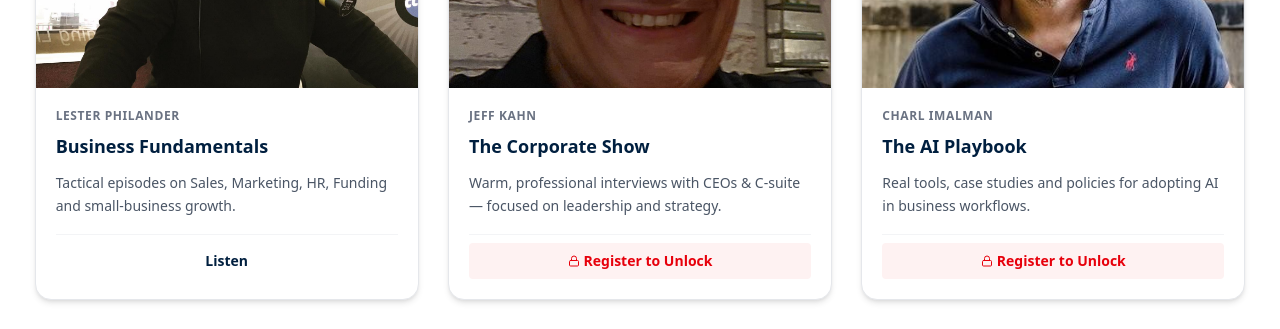
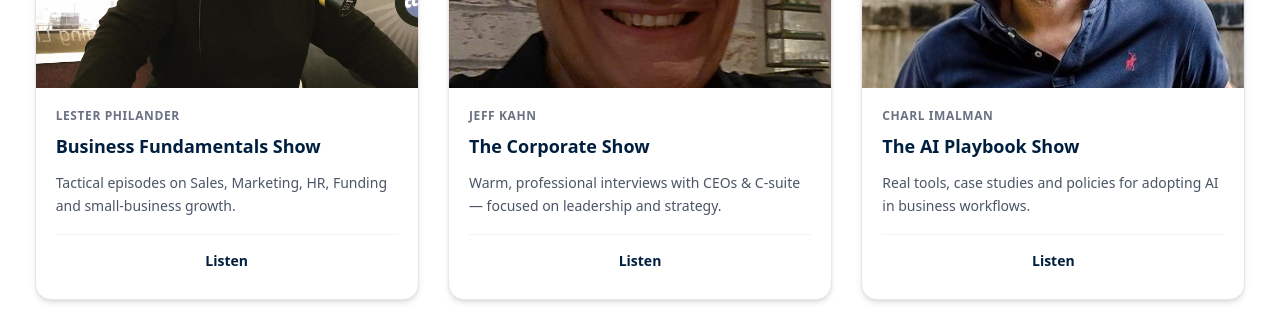
Before and after one commit to Afika-1/corp-radio, a React (Vite) app: page / in a window 1280 px wide. Shown: the part 1220-1549 px from the top of the page. Built offline with nearby package versions, Linux system fonts and the light colour scheme.

Commit message:
thumbnail for the intro video added

```diff
--- a/src/components/CorpRadio.jsx
+++ b/src/components/CorpRadio.jsx
@@ -7,6 +7,8 @@ import businessShow from "../assets/Lester.jpg";
 import jeffKahn from "../assets/Jeff Kahn.jpeg";
 import charlImage from "../assets/charl1.jpeg";
 import heroBg from "../assets/hero.jpeg";
+import intro from "../assets/intro.png";
+
 import introVideo from "../assets/The Business Fundamentals Show Intro.mp4";
 // import fundamentalsPreview from "../assets/fundamentals-preview.mp4";
 import corporatePreview from "../assets/Jeff Kahn - Corporate Show Intro.mp4";
@@ -195,7 +197,7 @@ export default function CorpRadio() {
   const shows = [
     {
       id: "fundamentals",
-      title: "Business Fundamentals",
+      title: "Business Fundamentals Show",
       host: "Lester Philander",
       desc: "Tactical episodes on Sales, Marketing, HR, Funding and small-business growth.",
       img: businessShow,
@@ -228,7 +230,7 @@ export default function CorpRadio() {
 
     {
       id: "ai",
-      title: "The AI Playbook",
+      title: "The AI Playbook Show",
       host: "Charl Imalman",
       desc: "Real tools, case studies and policies for adopting AI in business workflows.",
       img: charlImage,
@@ -1962,7 +1964,7 @@ export default function CorpRadio() {
       </p>
     </div>
 
-          {/* Centered grid - simpler approach */}
+    {/* Centered grid */}
     <div className="grid sm:grid-cols-2 lg:grid-cols-3 gap-6 justify-items-center">
       {shows.map((s) => (
         <article
@@ -1999,7 +2001,7 @@ export default function CorpRadio() {
               {s.desc}
             </p>
             <div className="flex items-center gap-2 pt-2 border-t border-gray-100">
-                    {s.isPublic || isAuthenticated ? (
+              {/* Listen button is ALWAYS accessible - shows preview video */}
               <button
                 onClick={() => {
                   setSelectedShow(s);
@@ -2009,15 +2011,6 @@ export default function CorpRadio() {
               >
                 Listen
               </button>
-                    ) : (
-                      <button
-                        onClick={() => openAuthModal('register')}
-                        className="flex-1 cursor-pointer text-sm font-semibold bg-red-50 text-red-600 hover:bg-red-100 py-2 rounded transition flex items-center justify-center gap-1"
-                      >
-                        <Lock className="w-3 h-3" />
-                        Register to Unlock
-                      </button>
-                    )}
             </div>
           </div>
         </article>
@@ -2230,7 +2223,7 @@ export default function CorpRadio() {
         <video
           className="w-full h-full"
           controls
-                poster="/path/to/your-thumbnail.jpg"
+          poster={intro}
         >
           <source src={introVideo} type="video/mp4" />
           Your browser does not support the video tag.
```
Also changed, not shown: src/assets/intro.png (added). Lines whose indentation alone changed are shown as unchanged.
